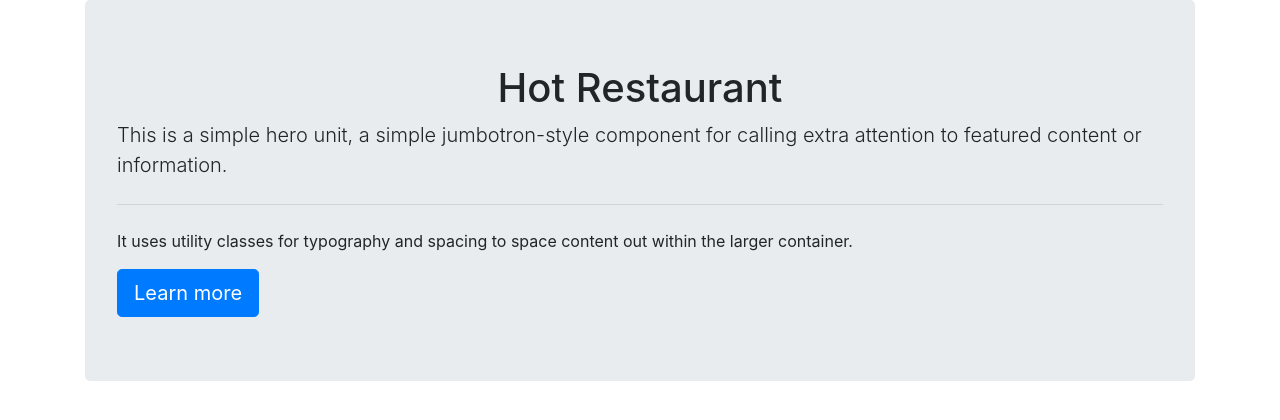
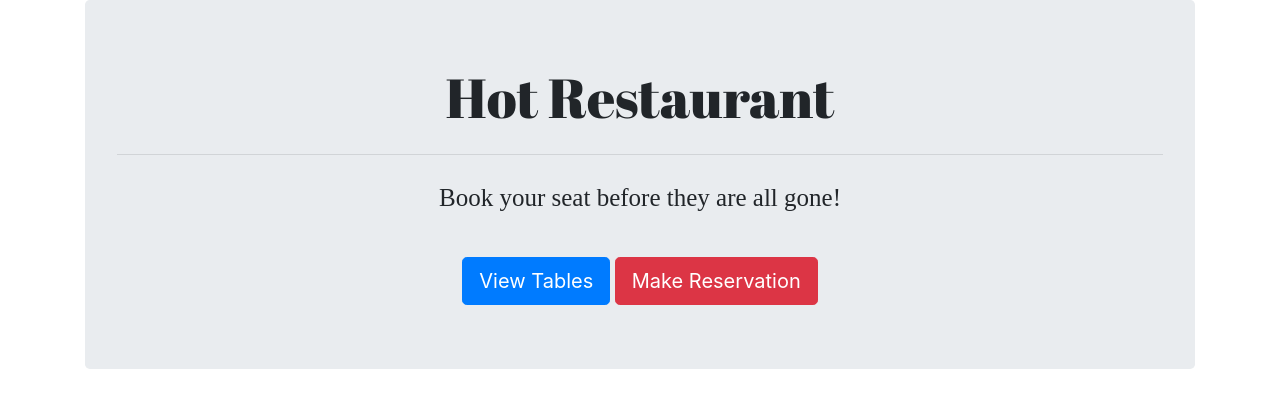
Before and after one commit to ebresler/Hot_Restaurant, a plain HTML site: page public/index.html in a window 1280 px wide. Drawn offline with nearby package versions, Linux system fonts and the light colour scheme.

Commit message:
update for html

```diff
--- a/public/index.html
+++ b/public/index.html
@@ -11,6 +11,22 @@
     <link rel="stylesheet" href="https://stackpath.bootstrapcdn.com/bootstrap/4.1.3/css/bootstrap.min.css" integrity="sha384-MCw98/SFnGE8fJT3GXwEOngsV7Zt27NXFoaoApmYm81iuXoPkFOJwJ8ERdknLPMO"
         crossorigin="anonymous">
 
+    <!-- Font -->
+    <link href="https://fonts.googleapis.com/css?family=Abril+Fatface|Noto+Serif+TC|Staatliches" rel="stylesheet">
+
+
+    <style>
+        h1 {
+            font-size: 55px;
+            font-family: 'Abril Fatface', cursive;
+        }
+
+        p {
+            font-family: 'Noto Serif TC', serif;
+            text-align: center;
+            font-size: 25px;
+        }
+    </style>
 
 </head>
 
@@ -18,14 +34,19 @@
     <div class="container">
         <div class="jumbotron">
             <h1 class="text-center"><span class="glyphicon glyphicon-fire"></span>Hot Restaurant</h1>
-            <p class="lead">This is a simple hero unit, a simple jumbotron-style component for calling extra attention
-                to featured content or information.</p>
+            <!-- <p class="lead">BLANK</p> -->
             <hr class="my-4">
-            <p>It uses utility classes for typography and spacing to space content out within the larger container.</p>
-            <a class="btn btn-primary btn-lg" href="#" role="button">Learn more</a>
+            <p>Book your seat before they are all gone!</p>
+
+            <br />
+
+            <div class="text-center">
+                <a href="view.html"><button type="button" class="btn btn-lg btn-primary"><span class="glyphicon glyphicon-list-alt"></span>
+                        View Tables</button></a>
+                <a href="form.html"><button type="button" class="btn btn-lg btn-danger"><span class="glyphicon glyphicon-credit-card"></span>Make Reservation</button></a>
+            </div>
         </div>
     </div>
-
 </body>
 
 </html>
```
Also changed, not shown: public/form.html (+18 -3 lines), public/view.html (+18 -3 lines).
